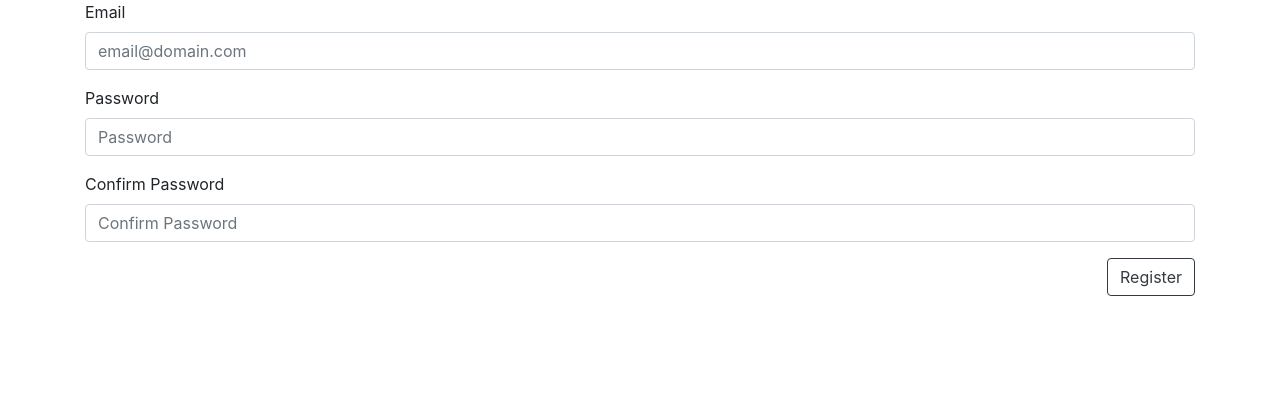
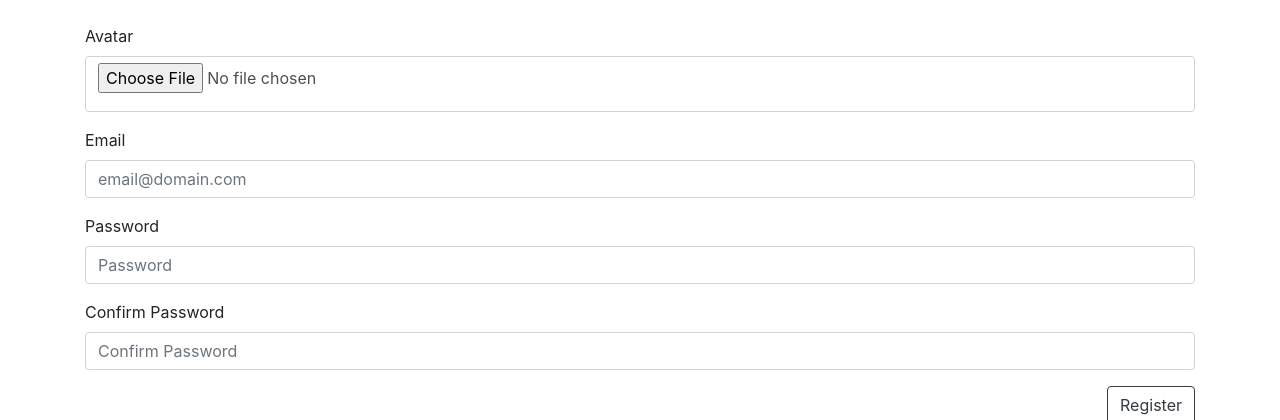
Before and after one commit to melchiaballe/Django-Blog, a Django app: page /users/accounts/register in a window 1280 px wide. Shown: the part 64-484 px from the top of the page. Run offline with Django 3.2, Linux system fonts and the light colour scheme; some libraries are stand-ins or nearby versions.

Commit message:
//eod file commit

```diff
--- a/users/forms.py
+++ b/users/forms.py
@@ -45,13 +45,14 @@ class UserLoginForm(forms.Form):
         return authenticate(request, username=uname, password=pword)
 
 class UpdateUserForm(forms.Form):
+    avatar = forms.ImageField()
     email = forms.CharField(label="Email", widget=forms.EmailInput(attrs={'placeholder': 'email@domain.com'}), required=True)
     firstname = forms.CharField(label="First Name", widget=forms.TextInput(attrs={'placeholder':'First Name'}), max_length=200)
     lastname = forms.CharField(label="Last Name", widget=forms.TextInput(attrs={'placeholder':'Last Name'}), max_length=200)
     about_me = forms.CharField(label="About Me", widget=forms.Textarea(attrs={'placeholder':'Lorem ipsum dolor sit amet, consectetur adipisicing elit, sed do eiusmod tempor incididunt ut labore et dolore magna aliqua. Ut enim ad minim veniam, quis nostrud exercitation ullamco laboris'}))
 
     def update(self, request):
-        import pdb; pdb.set_trace()
+        avatar = self.cleaned_data.get('avatar')
         email = self.cleaned_data.get('email')
         qs = User.objects.filter(email=email)
         first_name = self.cleaned_data.get('firstname')
@@ -61,7 +62,7 @@ class UpdateUserForm(forms.Form):
         if email != request.user.email and qs.exists() and email != '':
             User.objects.filter(pk=request.user.id).update(email=email, firstname=first_name, lastname=last_name, about_me=about_me)
         else:
-            User.objects.filter(pk=request.user.id).update(firstname=first_name, lastname=last_name, about_me=about_me)
+            User.objects.filter(pk=request.user.id).update(avatar=avatar,firstname=first_name, lastname=last_name, about_me=about_me)
 
 
 
@@ -73,7 +74,7 @@ class UserRegForm(ModelForm):
 
     class Meta:
         model = User
-        fields = ['email', 'password']
+        fields = ['avatar','email', 'password']
 
     def clean_email(self):
        email = self.cleaned_data.get('email')
--- /dev/null
+++ b/users/static/users/style.css
@@ -0,0 +1,3 @@
+[type="file"]{
+    padding-bottom: 3rem;
+}
--- a/users/templates/users/base.html
+++ b/users/templates/users/base.html
@@ -20,6 +20,8 @@
 
         <!-- Latest compiled JavaScript -->
         <script src="https://maxcdn.bootstrapcdn.com/bootstrap/4.3.1/js/bootstrap.min.js"></script>
+
+        <link rel = "stylesheet" type = "text/css" href = "{% static 'users/style.css' %}">
     </head>
 <body>
     <nav class="navbar navbar-expand-md navbar-dark bg-dark">
@@ -39,6 +41,7 @@
             </div>
         </div>
     </nav>
+    <br>
     <div class="container">
         <div>
             {% block content %}
--- a/users/templates/users/editpassword.html
+++ b/users/templates/users/editpassword.html
@@ -1,5 +1,6 @@
 {% extends 'users/base.html' %}
 {% load widget_tweaks %}
+{% load static %}
 
 {% block title %}Update User Profile{% endblock %}
 
--- a/users/templates/users/edituser.html
+++ b/users/templates/users/edituser.html
@@ -1,5 +1,6 @@
 {% extends 'users/base.html' %}
 {% load widget_tweaks %}
+{% load static %}
 
 {% block title %}Update User Profile{% endblock %}
 
@@ -35,7 +36,7 @@
             {% for field in form.visible_fields %}
                 <div class="form-group">
                     <label>{{field.label}}</label>
-                    {{ field|add_class:'form-control'|add_error_class:'is-invalid' }}
+                    {{ field|add_class:'form-control' |add_error_class:'is-invalid' }}
                     {% if field.errors %}
                         <div class="invalid-feedback">
                             {{ field.errors }}
--- a/users/templates/users/login.html
+++ b/users/templates/users/login.html
@@ -1,5 +1,6 @@
 {% extends 'users/base.html' %}
 {% load widget_tweaks %}
+{% load static %}
 
 {% block title %}Login{% endblock %}
 
--- a/users/templates/users/register.html
+++ b/users/templates/users/register.html
@@ -1,5 +1,6 @@
 {% extends 'users/base.html' %}
 {% load widget_tweaks %}
+{% load static %}
 
 {% block title %}Register{% endblock %}
 
--- a/users/urls.py
+++ b/users/urls.py
@@ -2,10 +2,11 @@ from django.urls import path
 
 from . import views
 
+
 app_name = 'users'
 urlpatterns = [
     path('accounts/login', views.process_login, name = "login"),
-    path('accounts/logout', views.logout_user, name = "logout"),
+    path('accounts/logout', views.LogoutView.as_view(), name = "logout"),
     path('accounts/register', views.register_user, name = "register"),
     path('accounts/edit/user/', views.edit_user, name = "edituser"),
     path('accounts/edit/password/', views.edit_password, name = "editpass"),
--- a/users/views.py
+++ b/users/views.py
@@ -14,13 +14,16 @@ from .forms import (
     UserRegForm,
     UpdateUserForm)
 from django.contrib.auth.forms import PasswordChangeForm
+from django.views.generic.base import TemplateView
 
 
 # Create your views here.
-def logout_user(request):
-    logout(request)
-    return redirect('users:login')
 
+class LogoutView(TemplateView):
+
+    def get(self, request):
+        logout(request)
+        return redirect('users:login')
 
 def process_login(request):
     if request.method == "POST":
@@ -64,6 +67,7 @@ def edit_user(request):
                 form = UpdateUserForm(request.POST)
         else:
             data = {'userid': request.user.id,
+             'avatar': request.user.avatar,
              'email': request.user.email,
              'firstname': request.user.firstname,
              'lastname': request.user.lastname,
```
Also changed, not shown: db.sqlite3.
